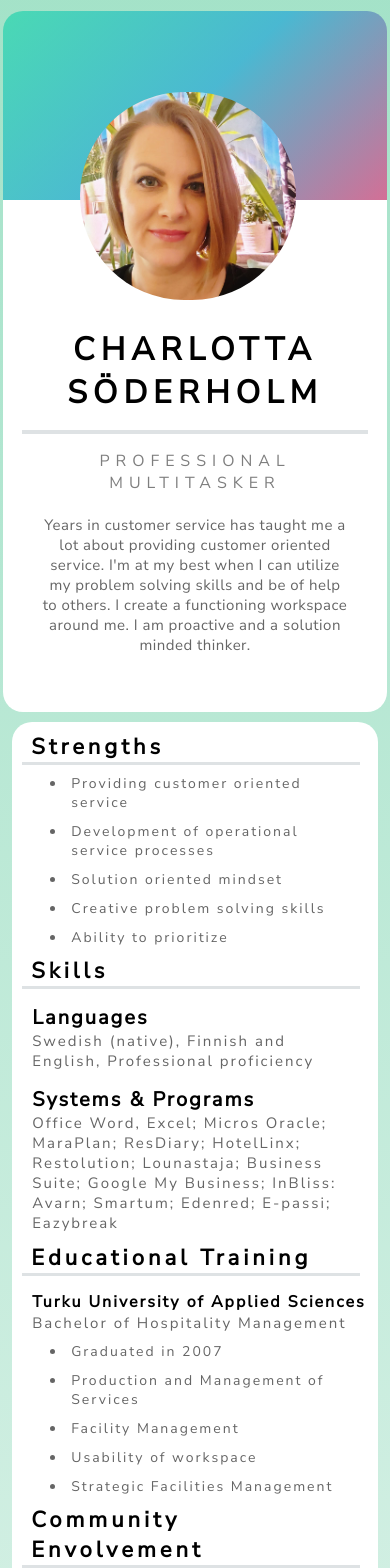
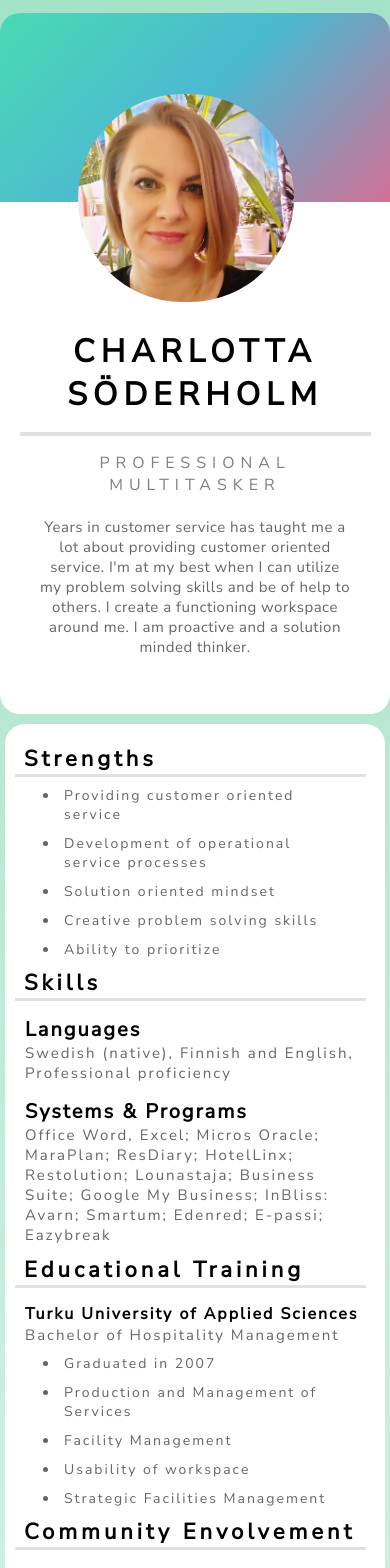
Before and after one commit to PacoZG/southisle, a React (Create React App) app: page / in a window 390 px wide. Shown: the top 1568 px of the page. Built offline with nearby package versions, Linux system fonts and the light colour scheme.

Commit message:
Update 10.09.2021

```diff
--- a/src/components/PresentationCard.js
+++ b/src/components/PresentationCard.js
@@ -5,6 +5,7 @@ import { EmailIcon, LinkedinIcon, WhatsappIcon } from "react-share";
 const PresentationCard = () => {
   return (
     <div>
+      <div className="main">
         <div className="h-img"></div>
         <div className="presentation-card">
           <img className="lotta-img" src={lotta} alt="lotta" />
@@ -25,7 +26,9 @@ const PresentationCard = () => {
             <h1 className="h1-2">Strengths</h1>
             <ul>
               <li className="li">Providing customer oriented service</li>
-            <li className="li">Development of operational service processes</li>
+              <li className="li">
+                Development of operational service processes
+              </li>
               <li className="li">Solution oriented mindset</li>
               <li className="li">Creative problem solving skills</li>
               <li className="li">Ability to prioritize</li>
@@ -77,7 +80,8 @@ const PresentationCard = () => {
             <h4 className="h4" style={{ padding: "11px" }}>
               In addition to day-to-day tasks involving the core business of
               restaurant services, such as customer service, quality management
-            and ﬂoor manager duties, my responsibilities were also as following:
+              and ﬂoor manager duties, my responsibilities were also as
+              following:
             </h4>
             <h3 className="h3" style={{ fontSize: "16px" }}>
               Shift Manager, Makkis ja Pekkis Oy
@@ -100,7 +104,9 @@ const PresentationCard = () => {
             <ul className="ul-work">
               <li className="li">LHW standards</li>
               <li className="li">Development of service process</li>
-            <li className="li">Training, Introduction material and -process</li>
+              <li className="li">
+                Training, Introduction material and -process
+              </li>
               <li className="li">Working closely with 3rd party suppliers</li>
             </ul>
             <h3 className="h3" style={{ fontSize: "16px" }}>
@@ -114,8 +120,8 @@ const PresentationCard = () => {
               <li className="li">Inventory Management</li>
             </ul>
             <h3 className="h3" style={{ fontSize: "16px" }}>
-            Head Waiter/Event Coordinator Palace <br /> Kämp Ravintolat Oy/Royal
-            Ravintolat Oy
+              Head Waiter/Event Coordinator Palace <br /> Kämp Ravintolat
+              Oy/Royal Ravintolat Oy
             </h3>
             <h4 className="h4">1.5.2009-14.4.2015</h4>
             <h4 className="h4">Responsabilities:</h4>
@@ -124,6 +130,12 @@ const PresentationCard = () => {
               <li className="li">Cash ﬂow and Reporting</li>
               <li className="li">Inventory Management</li>
             </ul>
+            <h1 className="h1-2" style={{ paddingTop: "6px" }}>
+              References
+            </h1>
+            <h3 className="h3" style={{ fontSize: "16px" }}>
+              Available upon request
+            </h3>
           </div>
         </div>
         <div className="footer-alignment">
@@ -146,6 +158,7 @@ const PresentationCard = () => {
           </div>
         </div>
       </div>
+    </div>
   );
 };
 
--- a/src/index.css
+++ b/src/index.css
@@ -1,6 +1,7 @@
 @import url("https://fonts.googleapis.com/css2?family=Nunito+Sans:ital,wght@0,400;1,600&display=swap");
 
 body {
+  margin: 0px;
   min-height: 100%;
   /* height: 100vh; */
   background-image: linear-gradient(
@@ -9,48 +10,56 @@ body {
     hsl(155, 5%, 98%)
   );
   background-size: 100% 100%;
+}
+
+.main {
   display: flex;
   flex-direction: column;
   align-items: center;
   justify-content: center;
-  padding: 5rem;
+  padding: 80px;
 }
 
 .h-img {
+  margin: 0px;
   transform: translateY(3px);
-  top: 10rem;
-  height: 20rem;
-  width: 70rem;
+  top: 160px;
+  height: 320px;
+  width: 1120px;
   border-radius: 20px 20px 0px 0px;
   opacity: 0.7;
   background: linear-gradient(-45deg, #e73c7e, #23a6d5, #23d5ab);
 }
 .presentation-card {
+  margin: 0px;
   position: relative;
   background: white;
   border-radius: 0px 0px 20px 20px;
-  width: 70rem;
-  height: 31rem;
-  box-shadow: 40rem;
+  width: 1120px;
+  height: 496px;
+  box-shadow: 640px;
 }
 
 .lotta-img {
+  margin: 0px;
   position: absolute;
-  height: 20rem;
+  height: 320px;
   border-radius: 500px;
   top: -32%;
   left: 36%;
-  border-width: 10rem;
+  border-width: 160px;
   border-color: white;
 }
 .container-1 {
+  margin: 0px;
   display: flex;
   align-items: center;
   flex-direction: column;
 }
 
 .container-2 {
-  width: 70rem;
+  margin: 0px;
+  width: 1120px;
   display: flex;
   flex-direction: row;
   align-items: center;
@@ -62,13 +71,13 @@ body {
 
 .h1-1 {
   text-align: center;
-  padding-top: 13rem;
+  padding-top: 208px;
   margin: 0;
   font-family: "Nunito Sans", sans-serif;
-  font-size: 3rem;
+  font-size: 48px;
   letter-spacing: 6px;
   border-bottom: 4px solid rgb(222, 226, 228);
-  padding-bottom: 1rem;
+  padding-bottom: 16px;
   width: 80%;
 }
 
@@ -97,7 +106,7 @@ body {
 .h4 {
   margin: 0px;
   padding-left: 9px;
-  font-size: 1rem;
+  font-size: 16px;
   font-family: "Nunito Sans", sans-serif;
   opacity: 0.5;
   letter-spacing: 2px;
@@ -141,6 +150,7 @@ body {
   justify-content: left;
   font-family: "Nunito Sans", sans-serif;
   padding: 30px;
+  padding-bottom: 108px;
   width: 50%;
   background-color: white;
   border-radius: 20px 0px 20px 0px;
@@ -177,6 +187,11 @@ ul {
   margin: 0;
 }
 
+.footer-alignment {
+  display: flex;
+  justify-content: center;
+}
+
 .footer {
   margin-top: 4px;
   background-color: white;
@@ -186,19 +201,18 @@ ul {
   justify-content: center;
   gap: 50px;
   padding: 10px;
+  width: 1100px;
 }
 
 @media (max-width: 1120px) {
   /* For tablets: */
-  body {
-    padding: 3rem;
-  }
+
   .h-img {
     width: 55rem;
   }
   .presentation-card {
-    width: 55rem;
-    height: 35rem;
+    width: 880px;
+    height: 560px;
   }
   .lotta-img {
     top: -29%;
@@ -213,41 +227,50 @@ ul {
   }
 
   .container-2 {
-    width: 55rem;
+    width: 880px;
   }
+
+  .column1 {
+    padding-bottom: 106px;
+  }
+
   .ul-work {
     margin: 4px;
+  }
+
+  .footer {
+    width: 860px;
   }
 }
 
 @media (max-width: 880px) {
   /* For mobile phones: */
-  body {
-    padding: 0rem;
+  .main {
+    padding: 10px;
   }
   .h-img {
-    height: 12rem;
-    width: 24rem;
+    height: 192px;
+    width: 390px;
   }
   .presentation-card {
-    width: 24rem;
-    height: 32rem;
+    width: 390px;
+    height: 512px;
   }
 
   .lotta-img {
-    height: 13rem;
+    height: 208px;
     top: -21%;
     left: 20%;
   }
 
   .h1-1 {
-    padding-top: 8rem;
-    font-size: 2rem;
+    padding-top: 128px;
+    font-size: 32px;
     letter-spacing: 6px;
     width: 90%;
   }
   .p-1 {
-    padding: 1rem;
+    padding: 16px;
   }
   .p-2 {
     text-align: center;
@@ -268,17 +291,21 @@ ul {
   }
 
   .container-2 {
-    width: 24rem;
+    width: 400px;
     flex-direction: column;
   }
   .column1 {
     padding: 10px;
+    padding-top: 20px;
+    padding-bottom: 20px;
     width: 90%;
     border-radius: 20px 20px 20px 20px;
   }
 
   .column2 {
     padding: 10px;
+    padding-top: 20px;
+    padding-bottom: 20px;
     width: 90%;
     border-radius: 20px 20px 20px 20px;
   }
```
Lines whose indentation alone changed are shown as unchanged.
